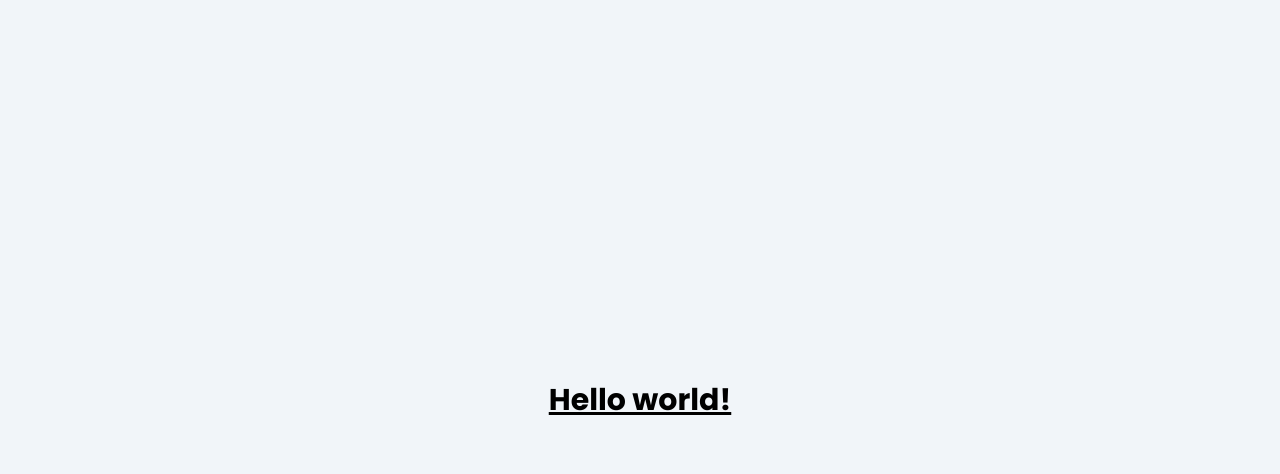
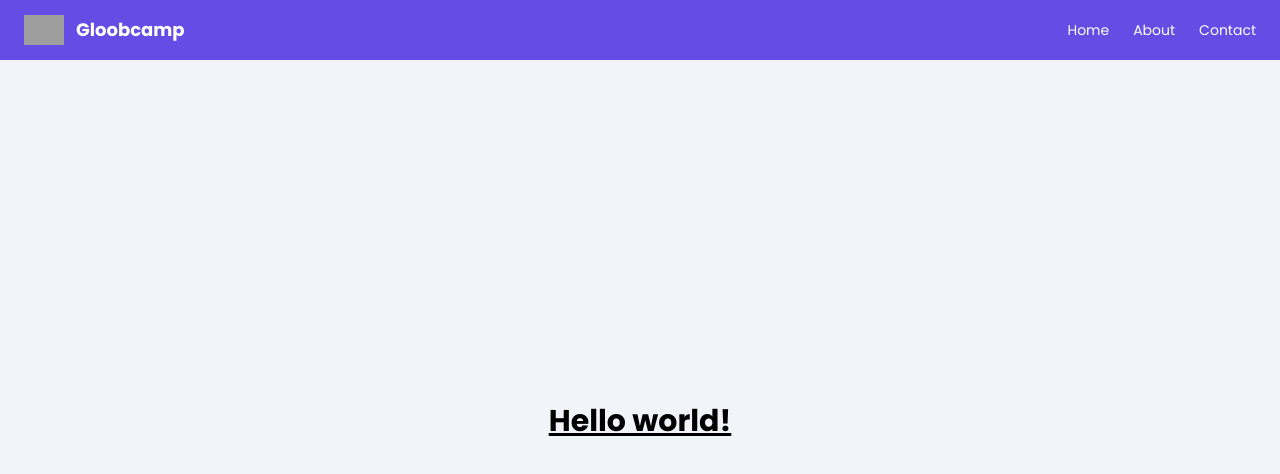
Before and after one commit to Nicostudent/gloobcamp, a Next.js app: page / in a window 1280 px wide. Shown: the top 474 px of the page. Built offline with nearby package versions, Linux system fonts and the light colour scheme; grey boxes are pictures that could not be loaded.

Commit message:
[EDITED] Details

```diff
--- a/src/app/(pages)/(public)/aboutus/page.jsx
+++ b/src/app/(pages)/(public)/aboutus/page.jsx
@@ -1,10 +1,12 @@
 import UsersCard from "@/components/UsersCard";
 import teamMembers from "@/utils/team-members.json";
+import SubTitle from "@/components/SubTitle.jsx";
 
 const AboutUs = () => {
   return (
     <section id="aboutus">
-      <h2 className="text-3xl font-bold text-primary">Our Team</h2>
+      <SubTitle text="A little introduction of Our Project" />
+      <SubTitle text="Our Team" />
       <p>Our team is made up of experienced developers and designers.</p>
 
       <div className="flex justify-center mt-8">
--- a/src/app/layout.tsx
+++ b/src/app/layout.tsx
@@ -1,5 +1,6 @@
 import type { Metadata } from "next";
 import { Poppins } from "next/font/google";
+import NavBar from "@/components/Navbar";
 import "./globals.css";
 
 const poppins = Poppins({
@@ -22,7 +23,8 @@ export default function RootLayout({
   return (
     <html lang="en">
       <body className={poppins.className}>
-        <main className="max-w-7xl mx-auto">{children}</main>
+        <NavBar />
+        <main className="max-w-7xl mx-auto pt-24">{children}</main>
       </body>
     </html>
   );
--- a/src/app/page.tsx
+++ b/src/app/page.tsx
@@ -1,6 +1,6 @@
 const App = () => {
   return (
-    <main className="h-screen flex justify-center items-center">
+    <main className="h-[calc(100vh-150px)] flex justify-center items-center">
       <h1 className="text-3xl font-bold underline">Hello world!</h1>
     </main>
   );
--- a/src/components/Navbar.jsx
+++ b/src/components/Navbar.jsx
@@ -1,7 +1,7 @@
-'use client'
-import React, { useState } from 'react';
-import Link from 'next/link';
-import Image from 'next/image';
+"use client";
+import React, { useState } from "react";
+import Link from "next/link";
+import Image from "next/image";
 
 const Navbar = () => {
   const [isOpen, setIsOpen] = useState(false);
@@ -11,16 +11,36 @@ const Navbar = () => {
   };
 
   return (
-    <nav className="bg-gray-800 p-4">
+    <nav className="fixed w-full bg-primary p-3">
       <div className="container mx-auto flex justify-between items-center">
-        <div className="flex items-center">
-          <Image src="/logo.png" alt="Logo" width={40} height={40} />
-          <Link href="/" className="text-white ml-3 text-lg">Globcamp</Link>
+        <div>
+          <Link
+            href="/"
+            className="flex items-center text-white font-bold ml-3 text-lg gap-3"
+          >
+            <Image src="/icon.svg" alt="Logo" width={40} height={40} />
+            Gloobcamp
+          </Link>
         </div>
         <div className="hidden md:flex items-center">
-          <Link href="/" className="text-white px-3 py-2 rounded-md text-sm font-medium">Home</Link>
-          <Link href="/about" className="text-white px-3 py-2 rounded-md text-sm font-medium">About</Link>
-          <Link href="/contact" className="text-white px-3 py-2 rounded-md text-sm font-medium">Contact</Link>
+          <Link
+            href="/"
+            className="text-white px-3 py-2 rounded-md text-sm font-medium"
+          >
+            Home
+          </Link>
+          <Link
+            href="/aboutus"
+            className="text-white px-3 py-2 rounded-md text-sm font-medium"
+          >
+            About
+          </Link>
+          <Link
+            href="/contact"
+            className="text-white px-3 py-2 rounded-md text-sm font-medium"
+          >
+            Contact
+          </Link>
         </div>
         <div className="md:hidden">
           <button
@@ -55,9 +75,24 @@ const Navbar = () => {
       </div>
       {isOpen && (
         <div className="md:hidden">
-          <Link href="/" className="block text-white px-3 py-2 rounded-md text-base font-medium">Home</Link>
-          <Link href="/about" className="block text-white px-3 py-2 rounded-md text-base font-medium">About</Link>
-          <Link href="/contact" className="block text-white px-3 py-2 rounded-md text-base font-medium">Contact</Link>
+          <Link
+            href="/"
+            className="block text-white px-3 py-2 rounded-md text-base font-medium"
+          >
+            Home
+          </Link>
+          <Link
+            href="/about"
+            className="block text-white px-3 py-2 rounded-md text-base font-medium"
+          >
+            About
+          </Link>
+          <Link
+            href="/contact"
+            className="block text-white px-3 py-2 rounded-md text-base font-medium"
+          >
+            Contact
+          </Link>
         </div>
       )}
     </nav>
--- /dev/null
+++ b/src/components/SubTitle.jsx
@@ -0,0 +1,10 @@
+const SubTitle = ({ text }) => {
+  return (
+    <h2 className="text-6xl font-bold text-secondary">
+      {text}
+      <span className="text-primary">.</span>
+    </h2>
+  );
+};
+
+export default SubTitle;
--- a/src/components/UsersCard.jsx
+++ b/src/components/UsersCard.jsx
@@ -2,7 +2,8 @@ import Image from "next/image";
 import Link from "next/link";
 const UsersCard = ({ picture, lastname, name, position, github, linkedin }) => {
   return (
-    <div id="usersCard" className="bg-white max-w-fit shadow-lg rounded-lg">
+    <div className="bg-white max-w-fit shadow-lg rounded-lg">
+      <article>
         <Image
           src={picture}
           alt="A picture of the member team"
@@ -10,15 +11,16 @@ const UsersCard = ({ picture, lastname, name, position, github, linkedin }) => {
           height={500}
           className="size-72"
         />
+      </article>
 
-      <div className="py-2 px-4 text-center">
-        <h3 className="text-xl">
-          {lastname}, <span className="font-bold text-primary">{name}</span>
+      <article className="py-2 px-4 text-center">
+        <h3 className="text-xl text-secondary font-bold">
+          {lastname}, <span className="text-primary">{name}</span>
         </h3>
         <p className="text-gray-600">{position}</p>
-      </div>
+      </article>
 
-      <div className="flex text-center">
+      <article className="flex text-center">
         <Link
           href={github}
           target="_blank"
@@ -40,7 +42,7 @@ const UsersCard = ({ picture, lastname, name, position, github, linkedin }) => {
             height={20}
           />
         </Link>
-      </div>
+      </article>
     </div>
   );
 };
--- a/tailwind.config.ts
+++ b/tailwind.config.ts
@@ -15,6 +15,8 @@ const config: Config = {
       },
       colors: {
         primary: "#644CE5",
+        secondary: "#24262F",
+        tertiary: "#4E525A",
       },
     },
   },
```
Also changed, not shown: src/app/icon.svg, src/utils/members-map.js (added). Lines whose indentation alone changed are shown as unchanged.
